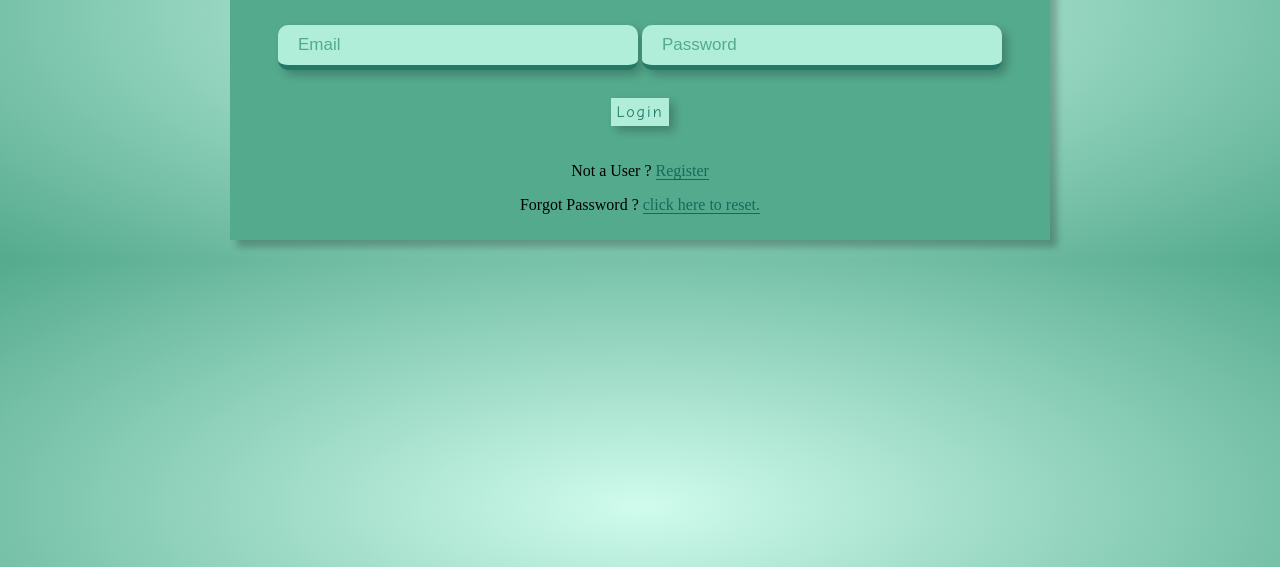
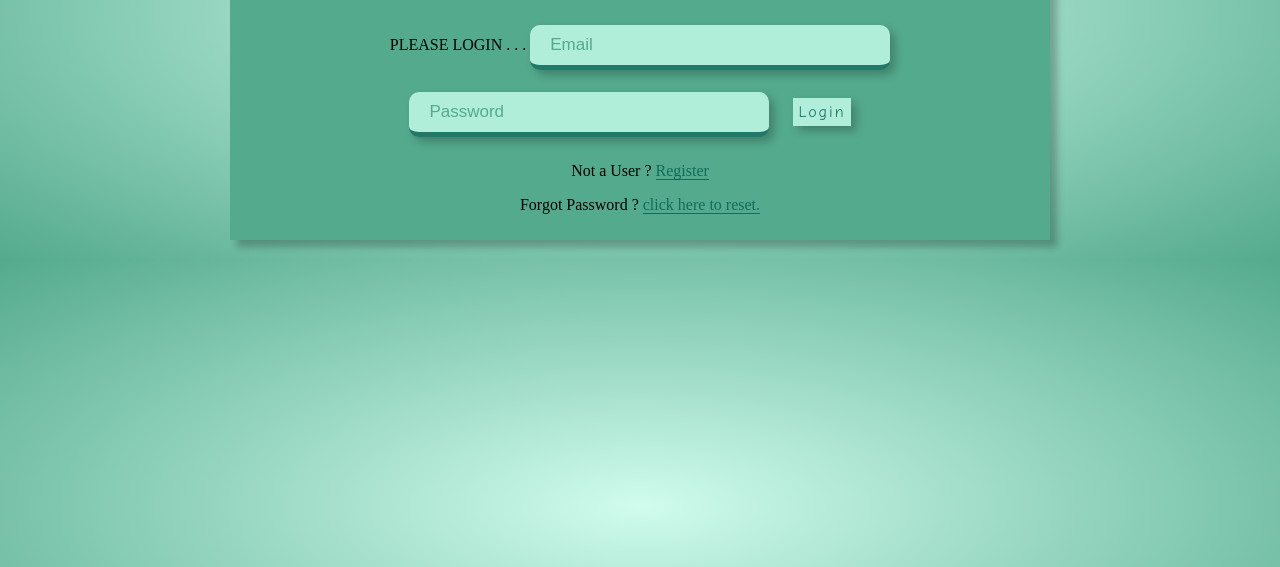
Before and after one commit to GitShaAli/ExpenseTrackerNode, a website: page public/login.html in a window 1280 px wide. Shown: the part 233-800 px from the top of the page. Drawn offline with nearby package versions, Linux system fonts and the light colour scheme.

Commit message:
login page change

```diff
--- a/public/login.html
+++ b/public/login.html
@@ -14,6 +14,7 @@
             <div id="notification-container"></div>
             <form onsubmit="login(event)">
                 <h2 style="color: white;">User Login . . .</h2>
+                PLEASE LOGIN . . .
                 <input type="email" placeholder="email" id="email" required>
                 <input type="password" placeholder="password" id="password" required>
                 <button type="submit" class="btn">Login</button>
```
